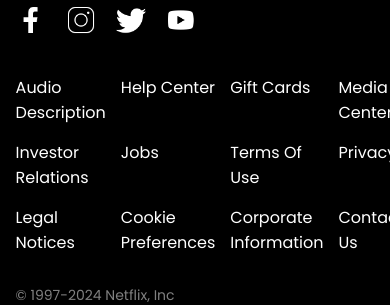
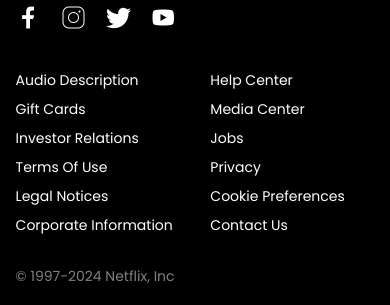
Before and after one commit to Danish-Siddiqui-0318/Netflix-Clone, a React app: page / in a window 390 px wide. Shown: the part 1022-1327 px from the top of the page. Built offline with nearby package versions, Linux system fonts and the light colour scheme; no server answers; the HTML template or start-up script is replaced by a standard one.

Commit message:
"Updated Navbar, TitleCards, Home, and Player components with new styles, functionality, and API calls."

```diff
--- a/src/components/Footer/Footer.css
+++ b/src/components/Footer/Footer.css
@@ -1,25 +1,35 @@
-.footer{
+.footer {
   padding: 30px 4%;
   max-width: 1000px;
   margin: 0 auto;
 }
-.footer-icons{
+.footer-icons {
   display: flex;
   gap: 20px;
   margin: 40px 0;
 }
-.footer-icons img{
+.footer-icons img {
   width: 30px;
   cursor: pointer;
 }
-.footer ul{
+.footer ul {
   display: grid;
   grid-template-columns: auto auto auto auto;
   gap: 15px;
   margin-bottom: 30px;
   list-style: none;
 }
-.copyright-text{
+.copyright-text {
   color: gray;
   font-size: 14px;
 }
+@media (max-width: 800px) {
+  .footer-icons img {
+    width: 25px;
+  }
+  .footer ul {
+    grid-template-columns: auto auto;
+    gap: 8px;
+    font-size: 14px;
+}
+}
```
Lines whose indentation alone changed are shown as unchanged.
